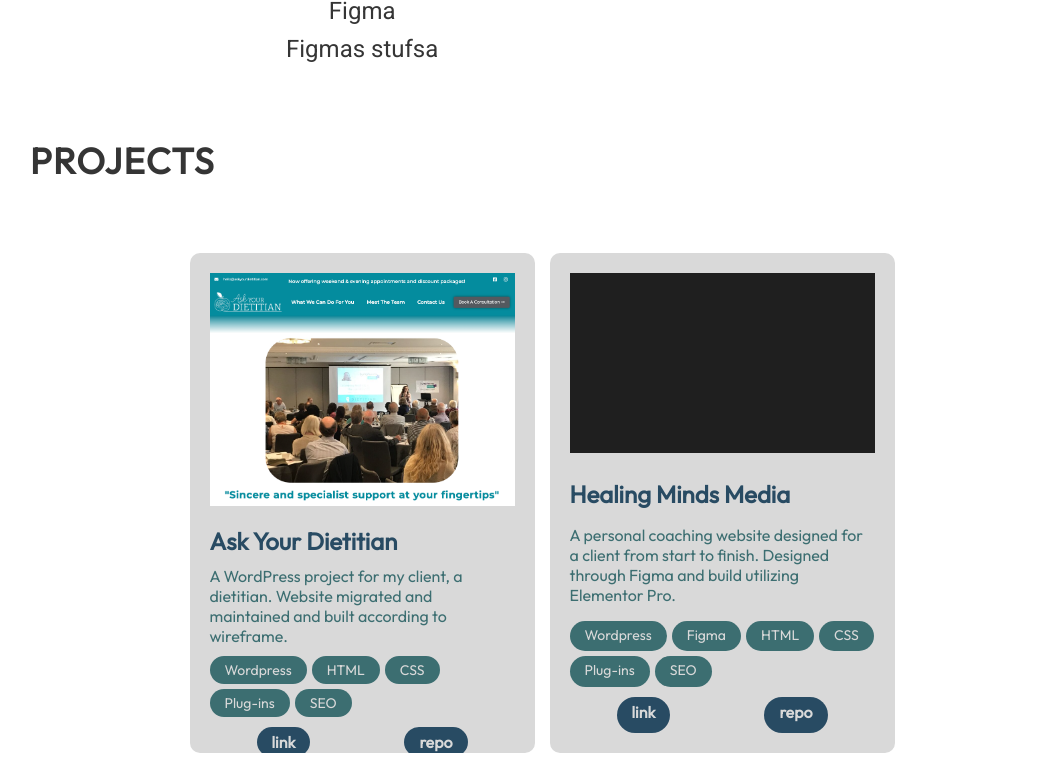
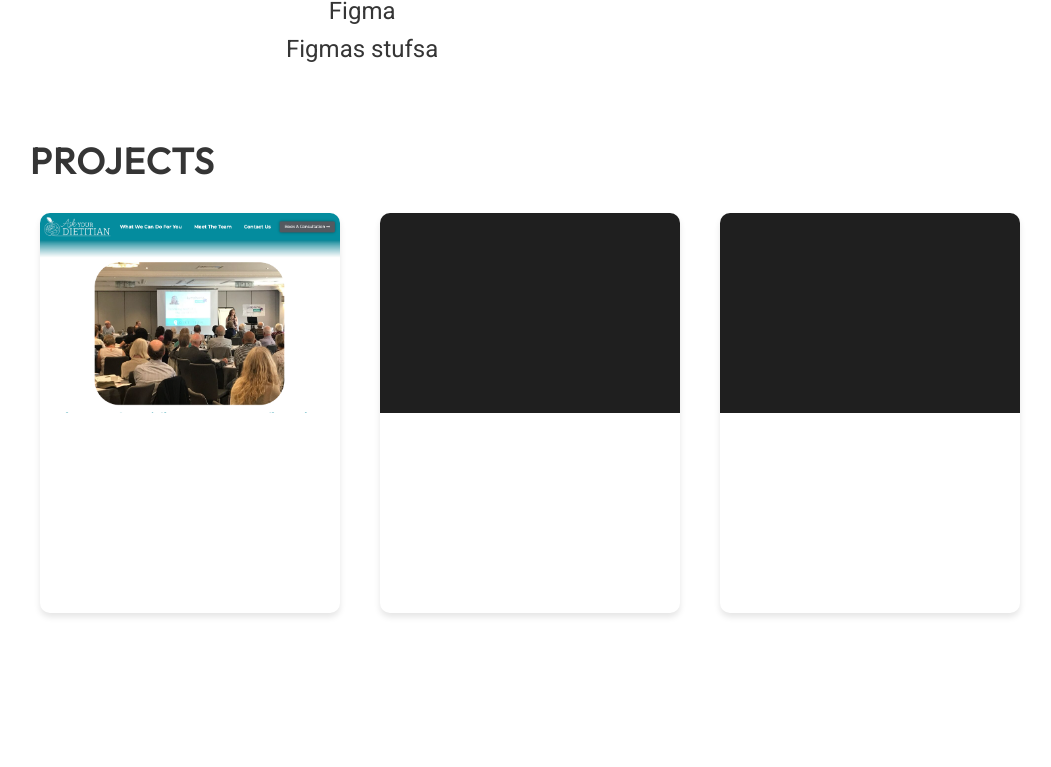
Before and after one commit to nonebula/react-portfolio, a React (Vite) app: page / in a window 1280 px wide. Shown: the part 4168-4935 px from the top of the page, without its empty margins (98-1149 px from the left). Built offline with nearby package versions, Linux system fonts and the light colour scheme.

Commit message:
Scrollbar in cards implemented.

```diff
--- a/src/App.jsx
+++ b/src/App.jsx
@@ -4,7 +4,8 @@ import { Hero } from "./components/Hero/Hero";
 import { About } from "./components/About/About";
 import { Skills } from "./components/Skills/Skills";
 import { Projects } from "./components/Projects/Projects";
-// import { DisplayProject } from "./components/DisplayProject/DisplayProject";
+// import { ProjectsCore } from "./components/DisplayProject/ProjectsCore";
+// import { ProjectRow } from "./components/DisplayProject/ProjectsCore";
 // import { Testimonials } from "./components/Testimonials/Testimonials";
 import { Contact } from "./components/Contact/Contact";
 
@@ -16,7 +17,8 @@ function App() {
     <About />
     <Skills />
     <Projects />
-    {/* <DisplayProject />*/}
+    {/* <ProjectsCore />
+    <ProjectRow /> */}
     {/* <Testimonials /> */}
     <Contact />
   </div>;
--- a/src/components/DisplayProject/DisplayProject.module.css
+++ b/src/components/DisplayProject/DisplayProject.module.css
@@ -1 +1,11 @@
 @import "../../vars.css";
+
+.container {
+    background-size: cover;
+    /* background-image:  */
+    background-color: black;
+    background-position: center;
+    width: 100%;
+    height: 100%;
+    display: none;
+}
--- /dev/null
+++ b/src/components/DisplayProject/ProjectsCore.module.css
@@ -0,0 +1,27 @@
+@import "../../vars.css";
+
+.container {
+    margin-top: 75px;
+    color: var(--color-text);
+    margin-left: 10%;
+    margin-right: 10%;
+}
+
+.title {
+    font-size: 36px;
+    font-weight: 700;
+    letter-spacing: 1.5px;
+    text-transform: uppercase;
+}
+
+.projects {
+    padding-top: 30px;
+    margin-top: 40px;
+    display: flex;
+    flex-direction: row;
+    flex-wrap: wrap;
+    align-items: center;
+    justify-content: center;
+    gap: 15px;
+    width: 100%;
+}
--- a/src/components/Projects/ProjectCard.jsx
+++ b/src/components/Projects/ProjectCard.jsx
@@ -1,27 +1,31 @@
-import React from 'react';
-import { getImageUrl } from '../../utils';
-import styles from './ProjectCard.module.css';
+import React from "react";
+import { getImageUrl } from "../../utils";
+import styles from "./ProjectCard.module.css";
 
-export const ProjectCard = ({ project: { id, title, imageSrc, description, skills, link, repo } }) => {
+export const ProjectCard = ({
+  project: { id, title, imageSrc, description, skills, link, repo },
+}) => {
     return (
         <div className={styles.cardContainer}>
-            <img src={getImageUrl(imageSrc)} alt={title} className={styles.cardImage} />
+          <img
+            src={getImageUrl(imageSrc)}
+            alt={title}
+            className={styles.cardImage}
+          />
+          <div className={styles.overlay}>
             <h3 className={styles.cardTitle}>{title}</h3>
-            <p className={styles.cardDescription}>{description}</p>
-            <ul className={styles.cardSkills}>
-                {skills.map((skill, index) => (
-                    <li key={`${id}-${index}`} className={styles.cardSkill}>
-                        {skill}
-                    </li>
-                ))}
-            </ul>
+            <div className={styles.cardDescription}>{description}</div>
+            <div className={styles.cardSkills}>
+              <p><b>Skills:</b> {skills}</p>
+            </div>
             <div className={styles.cardLinks}>
               <a href={link} className={styles.cardLink}>
-                    link
+                Visit Page
               </a>
               <a href={repo} className={styles.cardLink}>
-                    repo
+                Visit Repo
               </a>
+            </div>
           </div>
         </div>
       );
--- a/src/components/Projects/ProjectCard.module.css
+++ b/src/components/Projects/ProjectCard.module.css
@@ -1,35 +1,55 @@
+/* Import variables */
 @import "../../vars.css";
 
+/* ProjectCard.module.css */
+
 .cardContainer {
-    display: grid;
+    width: 300px; /* Set desired width for each project card */
+    height: 400px; /* Set desired height for each project card */
+    margin: 10px;
+    position: relative;
     overflow: hidden;
-    border-radius: 10px;
-    background-color: var(--color-accent);
-    box-shadow: 1 16px 14px 0 #04152d;
-    max-width: 345px;
-    height: 500px;
-    object-fit: contain;
-    padding: 20px;
+    border-radius: 10px; /* Example border radius */
+    box-shadow: 0 4px 6px rgba(0, 0, 0, 0.1); /* Example box shadow */
+}
+
+.cardContainer:hover .overlay {
+    opacity: 1;
 }
 
 .cardImage {
     width: 100%;
-    height: auto;
-    margin-bottom: 20px;
+    height: 200px; /* Set desired height for the project image */
+    object-fit: cover;
+}
+
+.overlay {
+    position: absolute;
+    top: 0;
+    left: 0;
+    right: 0;
+    bottom: 0;
+    background-color: rgba(0, 0, 0, 0.5);
+    color: white;
+    padding: 20px;
+    display: flex;
+    flex-direction: column;
+    justify-content: center;
+    opacity: 0;
+    transition: opacity 0.3s ease-in-out;
 }
 
 .cardTitle {
-    font-size: 24px;
-    font-weight: 700;
-    color: var(--color-dark);
+    font-size: 20px;
+    font-weight: bold;
     margin-bottom: 10px;
+    text-align: center;
 }
 
 .cardDescription {
     font-size: 16px;
-    font-weight: 400;
-    color: var(--color-primary);
     margin-bottom: 10px;
+    text-align: center;
 }
 
 .cardSkills {
@@ -45,19 +65,21 @@
     font-size: 14px;
     font-weight: 400;
     border-radius: 20px;
-    color: var(--color-accent);
+    padding: 5px 15px;
     background-color: var(--color-primary);
-    padding: 5px 15px;
+    color: white;
 }
 
 .cardLinks {
     display: flex;
     justify-content: space-around;
+    position: absolute;
+    bottom: 10px;
+    width: 100%;
 }
 
 .cardLink {
     text-decoration: none;
-    color: var(--color-bg);
     font-size: 16px;
     font-weight: 600;
     border-radius: 20px;
--- a/src/components/Projects/Projects.jsx
+++ b/src/components/Projects/Projects.jsx
@@ -9,11 +9,13 @@ export const Projects = () => {
   return (
     <section className={styles.container} id="projects">
       <h2 className={styles.title}>Projects</h2>
-      <div className={styles.projects}>
-        {projects.map((project) => (
-          <ProjectCard key={project.id} project={project}/>
-        ))}
-      </div>
+        <div className={styles.projectsContainer}>
+          <div className={styles.projects}>
+            {projects.map((project) => (
+              <ProjectCard key={project.id} project={project}/>
+            ))}
+          </div>
+        </div>
     </section>
   );
 };
--- a/src/components/Projects/Projects.module.css
+++ b/src/components/Projects/Projects.module.css
@@ -1,3 +1,4 @@
+/* Import variables */
 @import "../../vars.css";
 
 .container {
@@ -5,6 +6,8 @@
     color: var(--color-text);
     margin-left: 10%;
     margin-right: 10%;
+    overflow-x: auto; /* Enable horizontal scrolling */
+    white-space: nowrap; /* Prevent wrapping of projects */
 }
 
 .title {
@@ -14,14 +17,18 @@
     text-transform: uppercase;
 }
 
-.projects {
-    padding-top: 30px;
-    margin-top: 40px;
+.projectsContainer {
     display: flex;
     flex-direction: row;
-    flex-wrap: wrap;
     align-items: center;
-    justify-content: center;
-    gap: 15px;
-    width: 100%;
+    justify-content: flex-start;
+    padding: 20px 0;
+    overflow-x: auto; /* Enable horizontal scrolling */
 }
+
+.projects {
+    display: flex;
+    flex-wrap: nowrap; /* Prevent wrapping of projects */
+    gap: 20px;
+    padding-bottom: 20px;
+}
```
Also changed, not shown: src/components/DisplayProject/DisplayProject.jsx (+20 -3 lines), src/components/DisplayProject/ProjectRow.jsx (added, +16 -0 lines), src/components/DisplayProject/ProjectRow.module.css (added, +18 -0 lines), src/components/DisplayProject/ProjectsCore.jsx (added, +21 -0 lines). Lines whose indentation alone changed are shown as unchanged.
